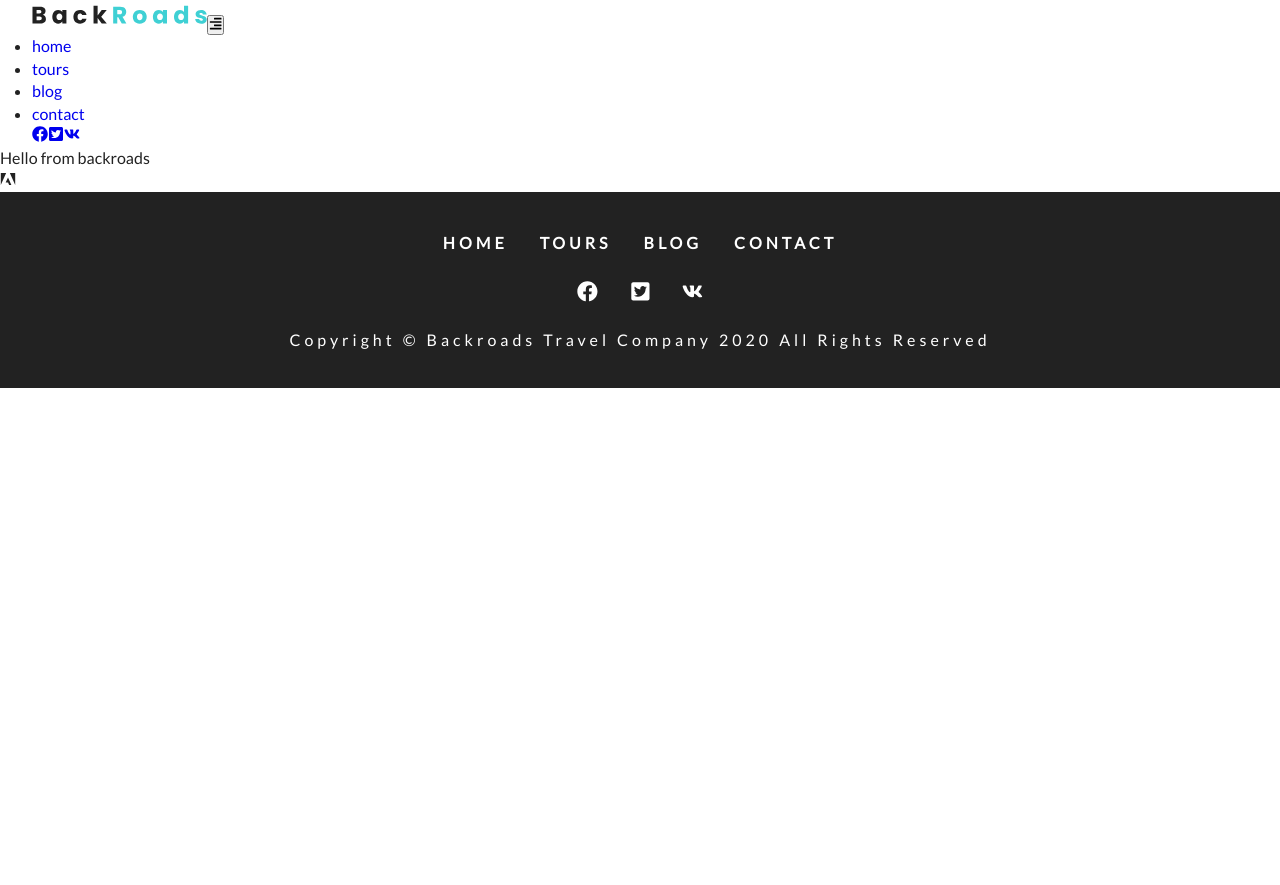
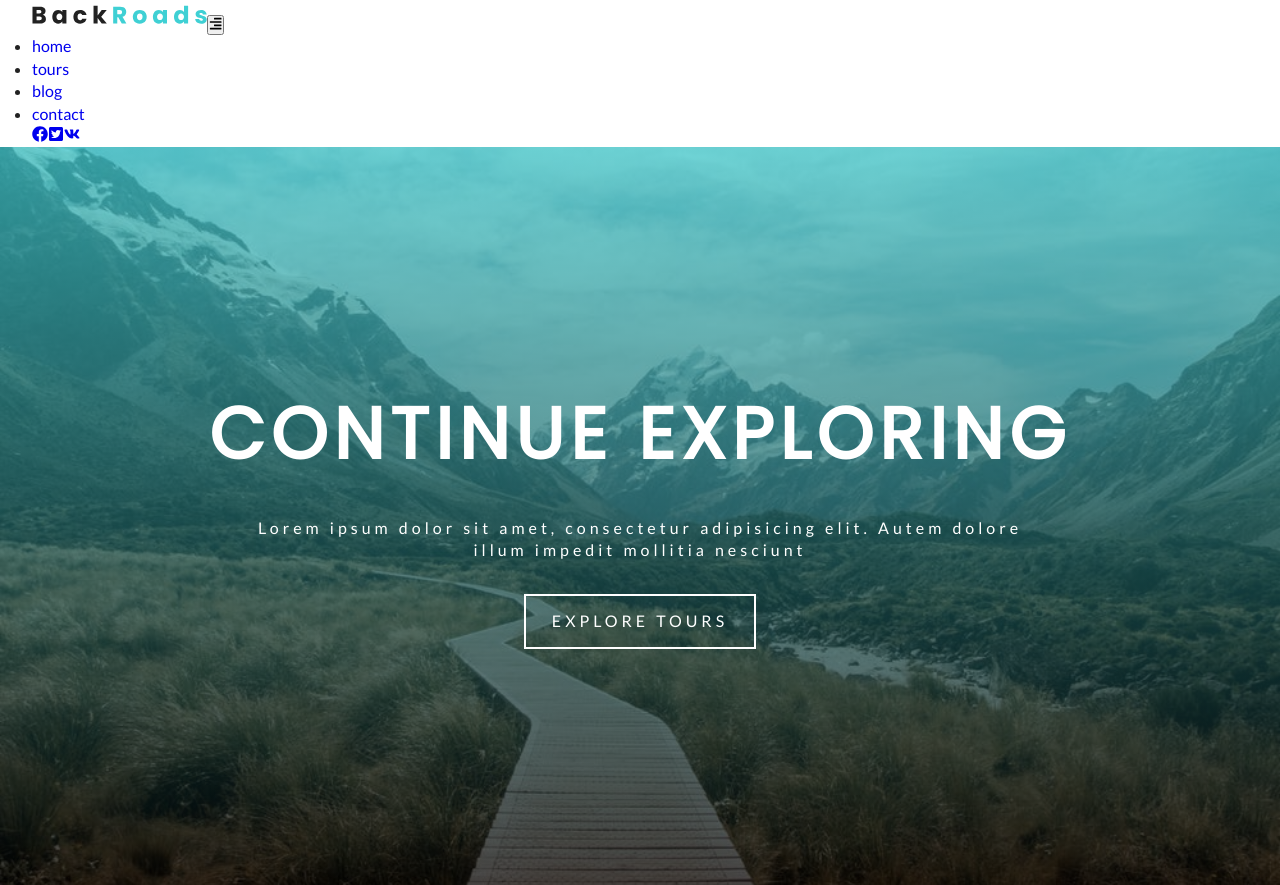
Before and after one commit to Vomilas/gatsby-backroads, a Gatsby site: page / in a window 1280 px wide. Shown: the top 885 px of the page. Before the commit the page ends 800 px from the top, so only its background shows below. Built offline with nearby package versions, Linux system fonts and the light colour scheme; Gatsby itself is replaced by a stand-in of ours.

Commit message:
simple hero and banners

```diff
--- /dev/null
+++ b/src/components/Banner.js
@@ -0,0 +1,14 @@
+import React from "react"
+import styles from "../css/banner.module.css"
+
+const Banner = ({ title, info, children }) => {
+  return (
+    <div className={styles.banner}>
+      <h1>{title}</h1>
+      <p>{info}</p>
+      {children}
+    </div>
+  )
+}
+
+export default Banner
--- /dev/null
+++ b/src/components/SimpleHero.js
@@ -0,0 +1,7 @@
+import React from "react"
+
+const SimpleHero = ({ children }) => {
+  return <header className="defaultHero">{children}</header>
+}
+
+export default SimpleHero
--- /dev/null
+++ b/src/css/banner.module.css
@@ -0,0 +1,25 @@
+.banner {
+  text-align: center;
+  letter-spacing: var(--mainSpacing);
+  color: var(--mainWhite);
+}
+.banner h1 {
+  font-size: 3.3rem;
+  text-transform: uppercase;
+  margin-bottom: 2rem;
+  padding: 0 1rem;
+  letter-spacing: 6px;
+}
+.banner p {
+  width: 85%;
+  margin: 0 auto;
+  margin-bottom: 2rem;
+}
+@media screen and (min-width: 768px) {
+  .banner h1 {
+    font-size: 4.5rem;
+  }
+  .banner p {
+    width: 70%;
+  }
+}
--- a/src/pages/index.js
+++ b/src/pages/index.js
@@ -1,10 +1,19 @@
 import React from "react"
+import { Link } from "gatsby"
 import Layout from "../components/Layout"
-import { FaAdobe } from "react-icons/fa"
-
+import SimpleHero from "../components/SimpleHero"
+import Banner from "../components/Banner"
 export default () => (
   <Layout>
-    <div>Hello from backroads</div>
-    <FaAdobe />
+    <SimpleHero>
+      <Banner
+        title="continue exploring"
+        info="Lorem ipsum dolor sit amet, consectetur adipisicing elit. Autem dolore illum impedit mollitia nesciunt"
+      >
+        <Link to="/tours" className="btn-white">
+          explore tours
+        </Link>
+      </Banner>
+    </SimpleHero>
   </Layout>
 )
```
